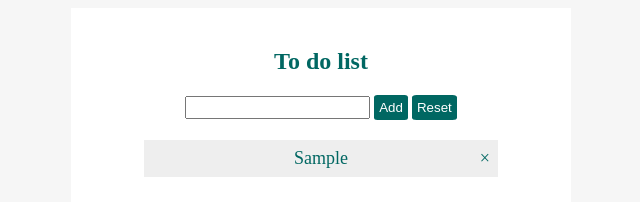
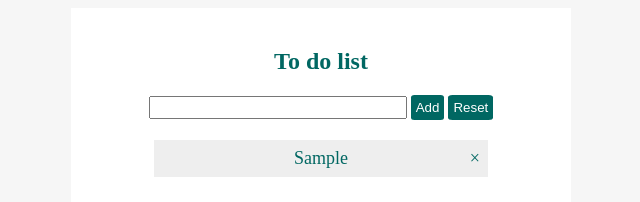
Before and after one commit to hsh803/to-do-list, a plain HTML site: page index.html in a window 1280 px wide. Both pictures are taken after typing "Sample" into the empty fields and a click on the input "Add". Shown: the whole page, without its empty margins (319-959 px from the left). Drawn offline with Linux system fonts and the light colour scheme.

Commit message:
Update style.css

```diff
--- a/style.css
+++ b/style.css
@@ -16,7 +16,7 @@ body {
 }
 
 #myInput {
-  max-width: 250px;
+  width: 250px;
   height: 17px;
 
 }
@@ -29,7 +29,7 @@ body {
   }
 
 ul {
-  max-width: 370px;
+  max-width: 350px;
   margin: 0 auto;
   padding: 0;
 }
@@ -45,6 +45,7 @@ ul li {
   transition: 0.2s;
   user-select: none;
   justify-content: center;
+  overflow-wrap: break-word;
 }
 
 .checked {
```
